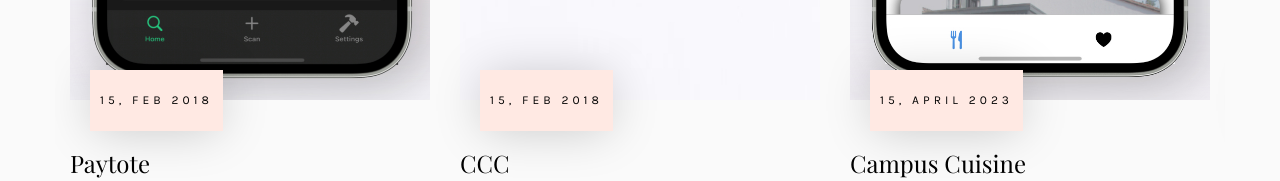
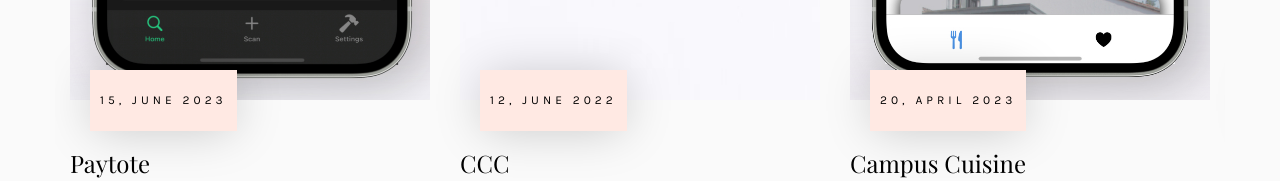
Before and after one commit to austinwang0208/apwang, a plain HTML site: page index.html in a window 1280 px wide. Shown: the part 3074-3255 px from the top of the page. Drawn offline with nearby package versions, Linux system fonts and the light colour scheme; files whose address does not match are found by name; a web font is replaced by a local one.

Commit message:
Update index.html

```diff
--- a/index.html
+++ b/index.html
@@ -217,7 +217,7 @@
 										</div>
 									</a>
 									<div class="desc">
-										<span class="meta">15, April 2023</span>
+										<span class="meta">20, April 2023</span>
 										<h2><a href="https://apps.apple.com/ca/app/campus-cuisine/id6445905781">Campus Cuisine</a></h2>
 										<p>Developed a dining solution aimed at university students, which makes searching for on campus foods easier.</p>
 									</div>
@@ -235,7 +235,7 @@
 										</div>
 									</a>
 									<div class="desc">
-										<span class="meta">15, Feb 2018</span>
+										<span class="meta">15, June 2023</span>
 										<h2><a href="https://devpost.com/software/paytote">Paytote</a></h2>
 										<p>Developed a new way solution to receipts. Paytote solves the problem of paper receipts by automatically uploading receipts from both online and inperson transactions to your account</p>
 									</div>
@@ -253,7 +253,7 @@
 										</div>
 									</a>
 									<div class="desc">
-										<span class="meta">15, Feb 2018</span>
+										<span class="meta">12, June 2022</span>
 										<h2><a href="https://www.compcs.org/">CCC</a></h2>
 										<p>A website, similiar to leetcode, where there are various coding challenges and users can submit code to be tested against unit tests.</p>
 									</div>
```
